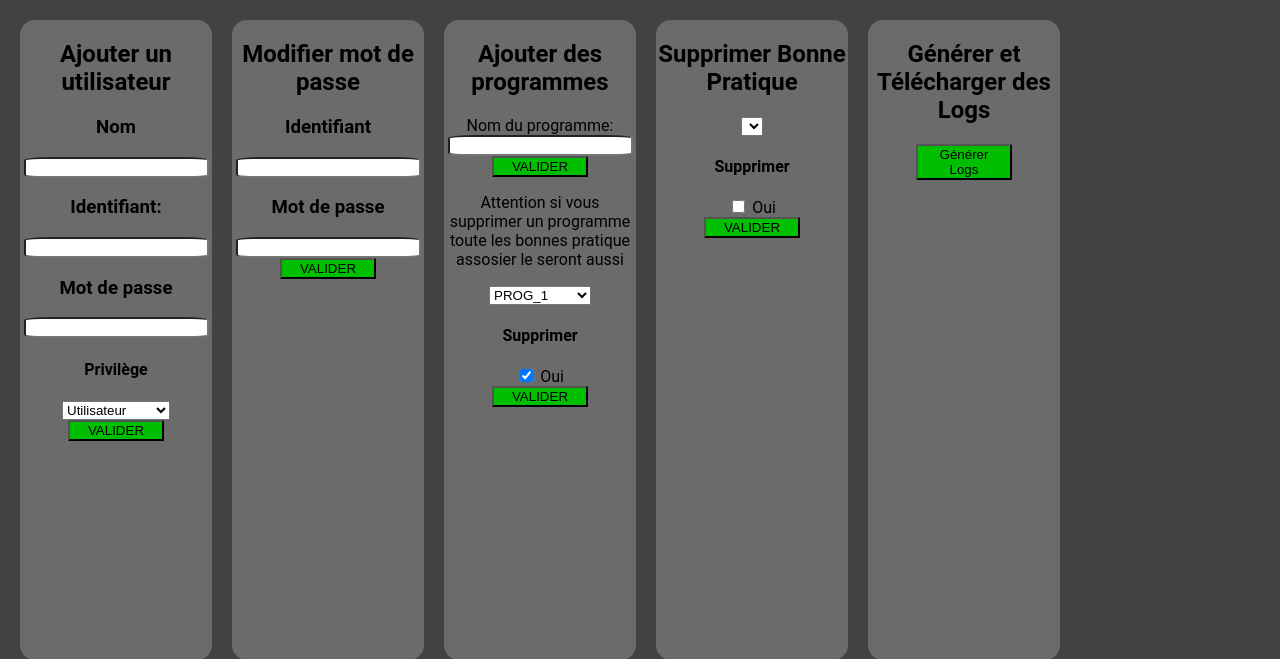
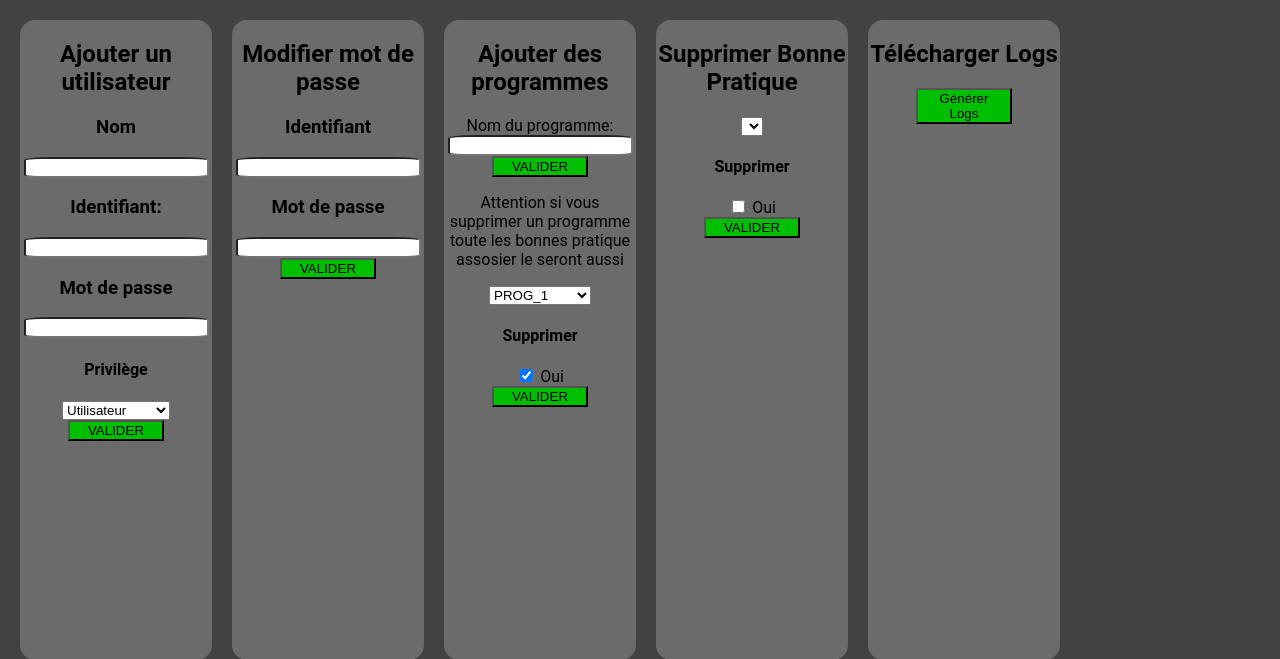
Before and after one commit to Ohpapy/sae-15, a PHP site: page /admin/admin.php in a window 1280 px wide. Shown: the top 659 px of the page. Run offline with PHP 8.4, Linux system fonts and the light colour scheme; a user stored in the database is signed in; data comes from the database, SQL or seed files in the repository; lists and menus that the app fills with data are empty.

Commit message:
correction de la page admin.php

```diff
--- a/admin/admin.php
+++ b/admin/admin.php
@@ -123,7 +123,7 @@
             </form>
         </div>
         <div class="box">
-            <h2>Générer et Télécharger des Logs</h2>
+            <h2>Télécharger Logs</h2>
             <form method="post" action="logs.php">
                 <button type="submit" class="button-valider">Générer Logs</button>
             </form>
```
